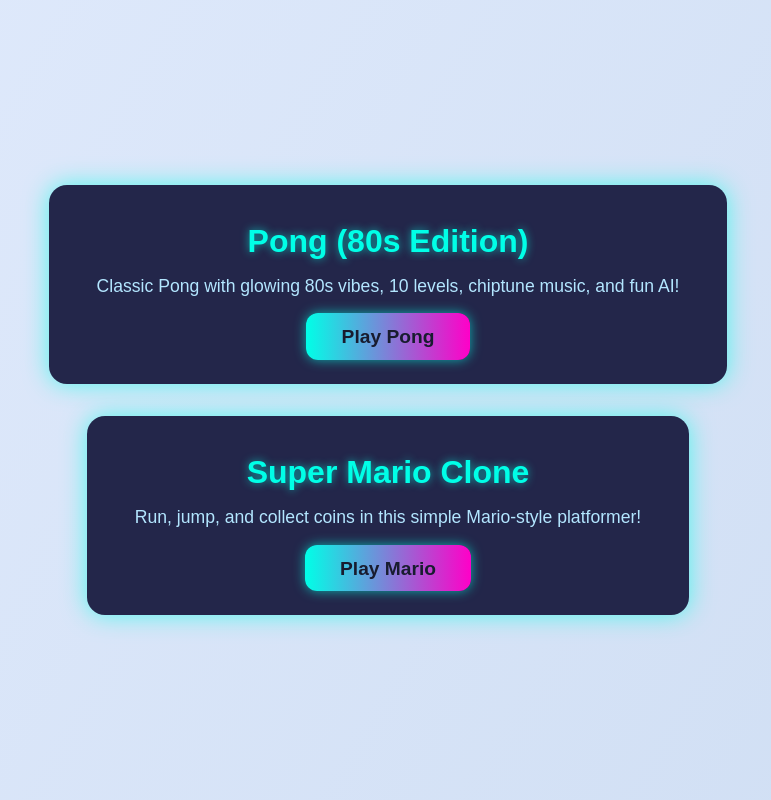
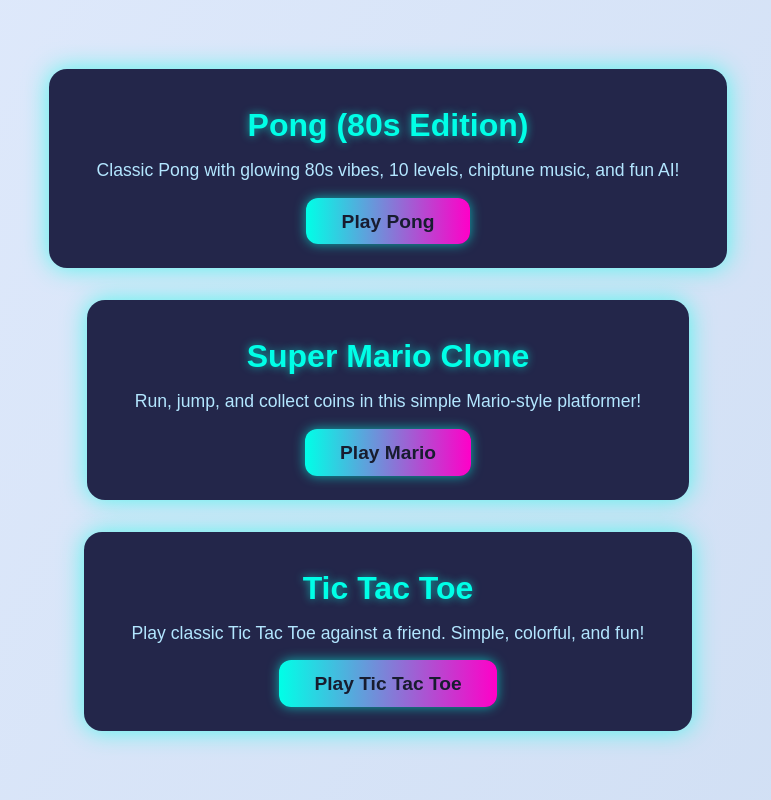
Before and after one commit to sabitertan/gito-pong, a plain HTML site: page index.html in a window 1280 px wide. Shown: the whole page, without its empty margins (252-1023 px from the left). Drawn offline with Linux system fonts and the light colour scheme.

Commit message:
deploy: 091e6f39446336279277b66afef213d1b34a0544

```diff
--- a/index.html
+++ b/index.html
@@ -32,6 +32,11 @@
         <div class="game-desc">Run, jump, and collect coins in this simple Mario-style platformer!</div>
         <a class="play-btn" href="/gito-pong/src/games/supermario/supermario.html">Play Mario</a>
       </div>
+      <div class="game-card">
+        <div class="game-title">Tic Tac Toe</div>
+        <div class="game-desc">Play classic Tic Tac Toe against a friend. Simple, colorful, and fun!</div>
+        <a class="play-btn" href="/gito-pong/src/games/tictactoe/tictactoe.html">Play Tic Tac Toe</a>
+      </div>
     </div>
     <div id="app"></div>
     <script>
```
